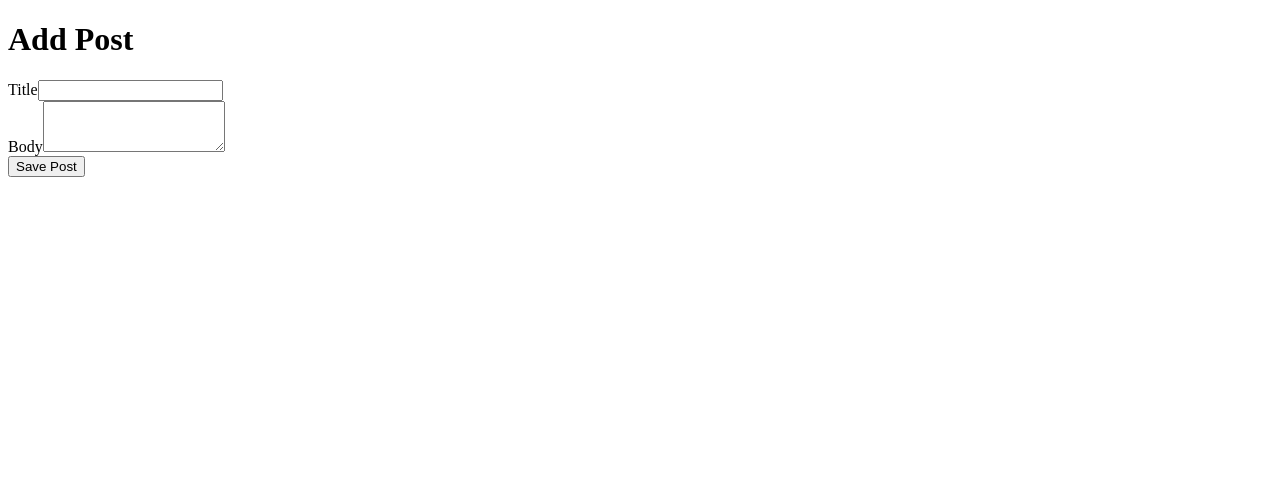
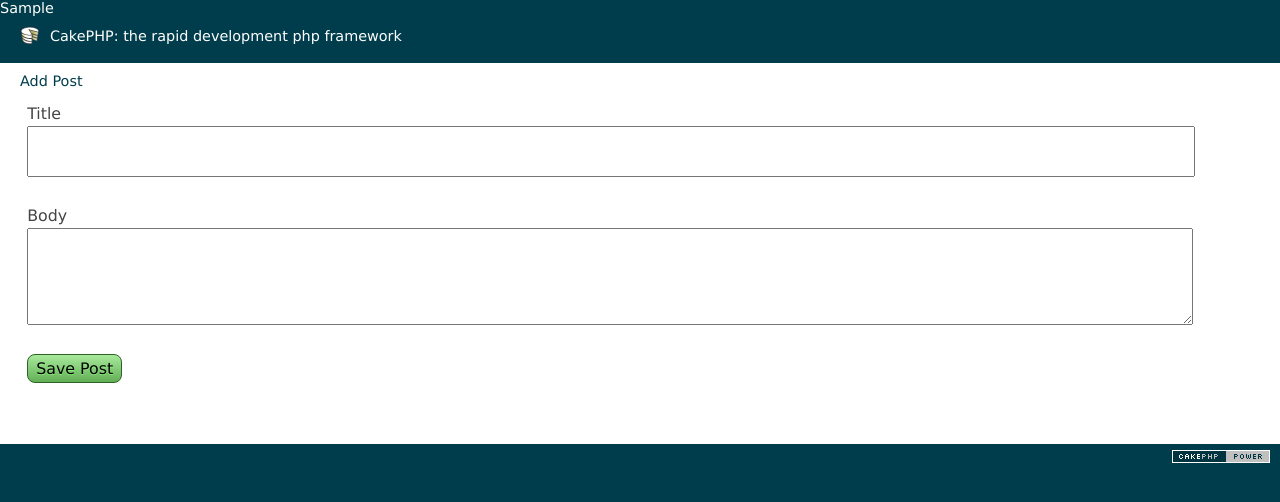
Before and after one commit to y29cheng/TeamWiki, a CakePHP app: the page made by app/views/posts/add.ctp in a window 1280 px wide. Shown: the top 502 px of the page. Run offline with PHP 8.4 and a stand-in for CakePHP, Linux system fonts and the light colour scheme; the template is opened without the code that fills it: most values are stand-ins (such as "Sample title", 1, 10 or a date in 2020); form fields are guessed from the names that the template uses; some libraries are stand-ins or nearby versions.

Commit message:
changed layouts

```diff
--- a/app/views/layouts/default.ctp
+++ b/app/views/layouts/default.ctp
@@ -25,16 +25,34 @@
 		<?php __('CakePHP: the rapid development php framework:'); ?>
 		<?php echo $title_for_layout; ?>
 	</title>
+	<?php
+                echo $this->Html->meta('icon');
+
+                echo $this->Html->css('cake.generic');
+
+                echo $scripts_for_layout;
+        ?>
 </head>
 <body>
 	<div id="container">
-			<div id="content">
+		<div id="header">
+                        <h1><?php echo $this->Html->link(__('CakePHP: the rapid development php framework', true), 'http://cakephp.org'); ?></h1>
+                </div>
+		<div id="content">
 
 			<?php echo $this->Session->flash(); ?>
 
 			<?php echo $content_for_layout; ?>
 
 		</div>
+		<div id="footer">
+                        <?php echo $this->Html->link(
+                                        $this->Html->image('cake.power.gif', array('alt'=> __('CakePHP: the rapid development php framework', true), 'border' => '0')),
+                                        'http://www.cakephp.org/',
+                                        array('target' => '_blank', 'escape' => false)
+                                );
+                        ?>
+                </div>
 
 	</div>
 </body>
```
